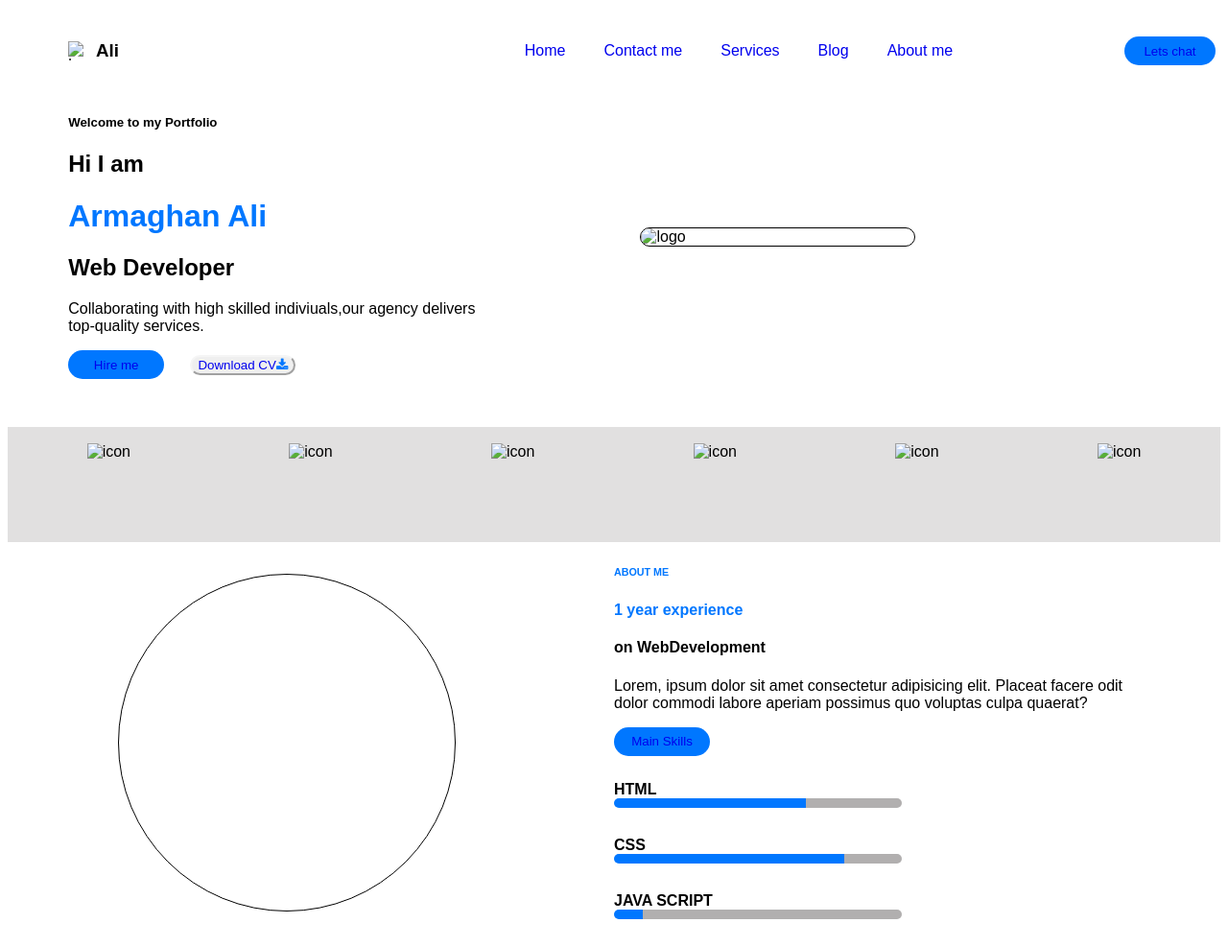
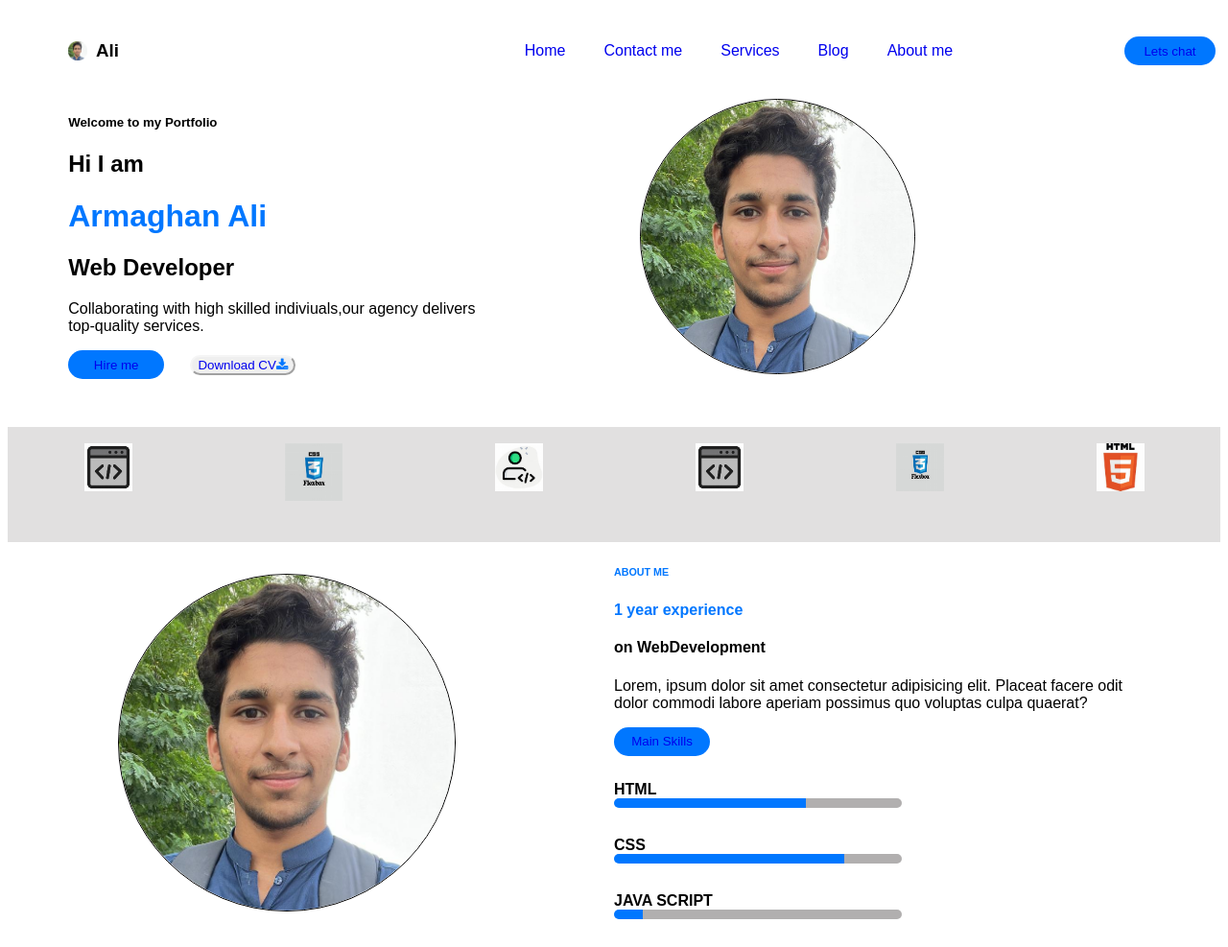
Before and after one commit to armaghan-ali/Portfolio, a plain HTML site: page index.html in a window 1280 px wide. Shown: the whole page at 96% size. Drawn offline with Linux system fonts and the light colour scheme.

Commit message:
update base url

```diff
--- a/index.html
+++ b/index.html
@@ -5,11 +5,12 @@
    <link rel="stylesheet" type="text/css" href="style.css">
    <link rel="stylesheet" href="https://cdnjs.cloudflare.com/ajax/libs/font-awesome/4.7.0/css/font-awesome.min.css">
    <meta name="viewport" content="width=device-width, initial-scale=1.0" >
+   <base href="https://armaghan-ali.github.io/Portfolio/" target="_blank">
 </head>
 <body>
  <header>
 <div class="logo">
-    <img src="/cropped-image-ali.png" alt="logo" width=20px height=20px >
+    <img src="images/cropped-image-ali.png" alt="logo" width=20px height=20px >
 
     <h3 class="title-ali">Ali</h3>
 </div>
@@ -39,7 +40,7 @@
        </div>
 
     <div class="image-area">
-        <img src="/cropped-image-ali.png" alt="logo" style="max-width:100%;height:auto;" width=50% height=50%>
+        <img src="images/cropped-image-ali.png" alt="logo" style="max-width:100%;height:auto;" width=50% height=50%>
 
     </div>
  </div>
@@ -47,17 +48,17 @@
 
 <div class="aliskills">
     <ul class="skill-ul">
-        <li><img src="/img-web.png" alt="icon" width=50px height=50px><a href="#"></a></li>
-        <li><img src="/img-flex.png" alt="icon" width=60px height=60px><a href="#"></a></li>
-        <li><img src="/img-fav.png" alt="icon" width=50px height=50px><a href="#"></a></li>
-        <li><img src="/img-web.png" alt="icon" width=50px height=50px><a href="#"></a></li>
-        <li><img src="/img-flex.png" alt="icon" width=50px height=50px><a href="#"></a></li>
-        <li><img src="/img-html.png" alt="icon" width=50px height=50px><a href="#"></a></li>
+        <li><img src="images/img-web.png" alt="icon" width=50px height=50px><a href="#"></a></li>
+        <li><img src="images/img-flex.png" alt="icon" width=60px height=60px><a href="#"></a></li>
+        <li><img src="images/img-fav.png" alt="icon" width=50px height=50px><a href="#"></a></li>
+        <li><img src="images/img-web.png" alt="icon" width=50px height=50px><a href="#"></a></li>
+        <li><img src="images/img-flex.png" alt="icon" width=50px height=50px><a href="#"></a></li>
+        <li><img src="images/img-html.png" alt="icon" width=50px height=50px><a href="#"></a></li>
     </ul>
 </div>
 <div class="about-section">
 <div class="image-about">
-    <img src="/cropped-image-ali.png" alt="logo" width=350px height=350px style="max-width:100%;height:auto;" width=50% height=50%>
+    <img src="images/cropped-image-ali.png" alt="logo" width=350px height=350px style="max-width:100%;height:auto;" width=50% height=50%>
 </div>
 
 <div class="about-details">
```
